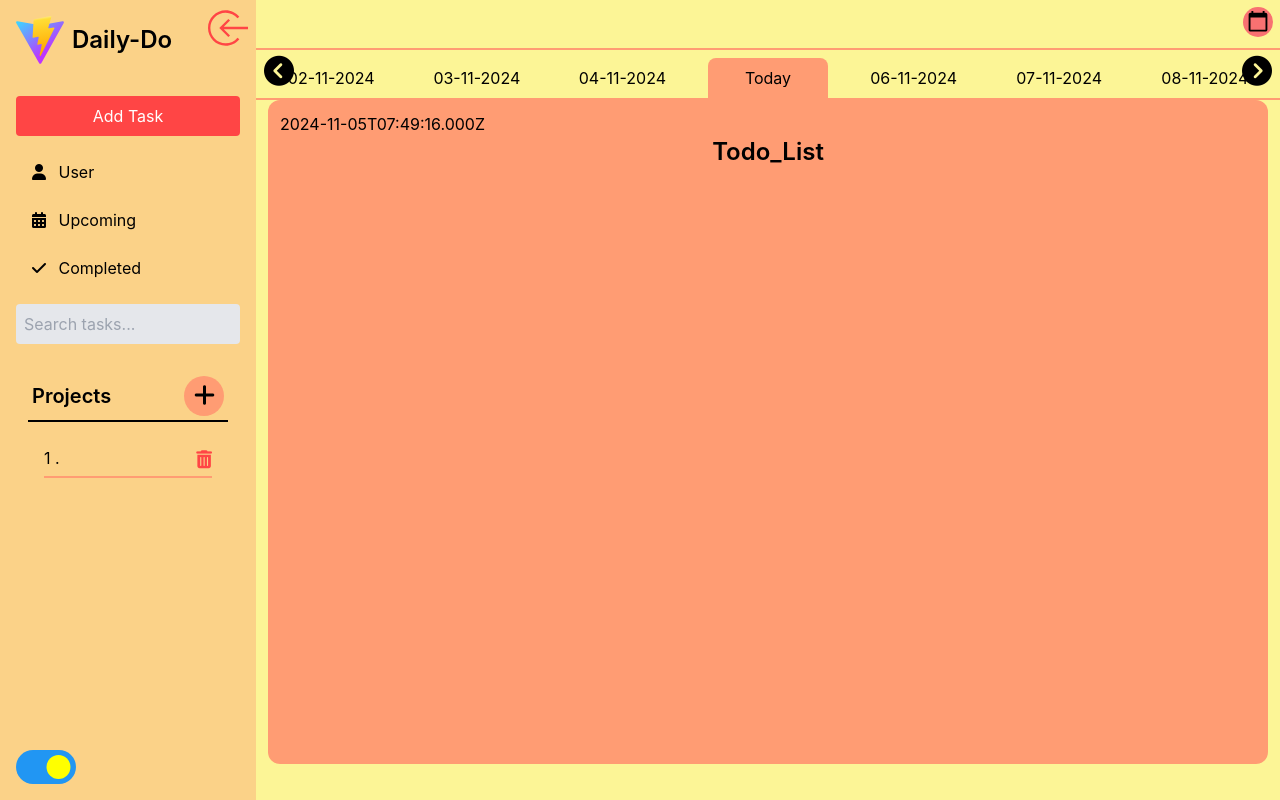
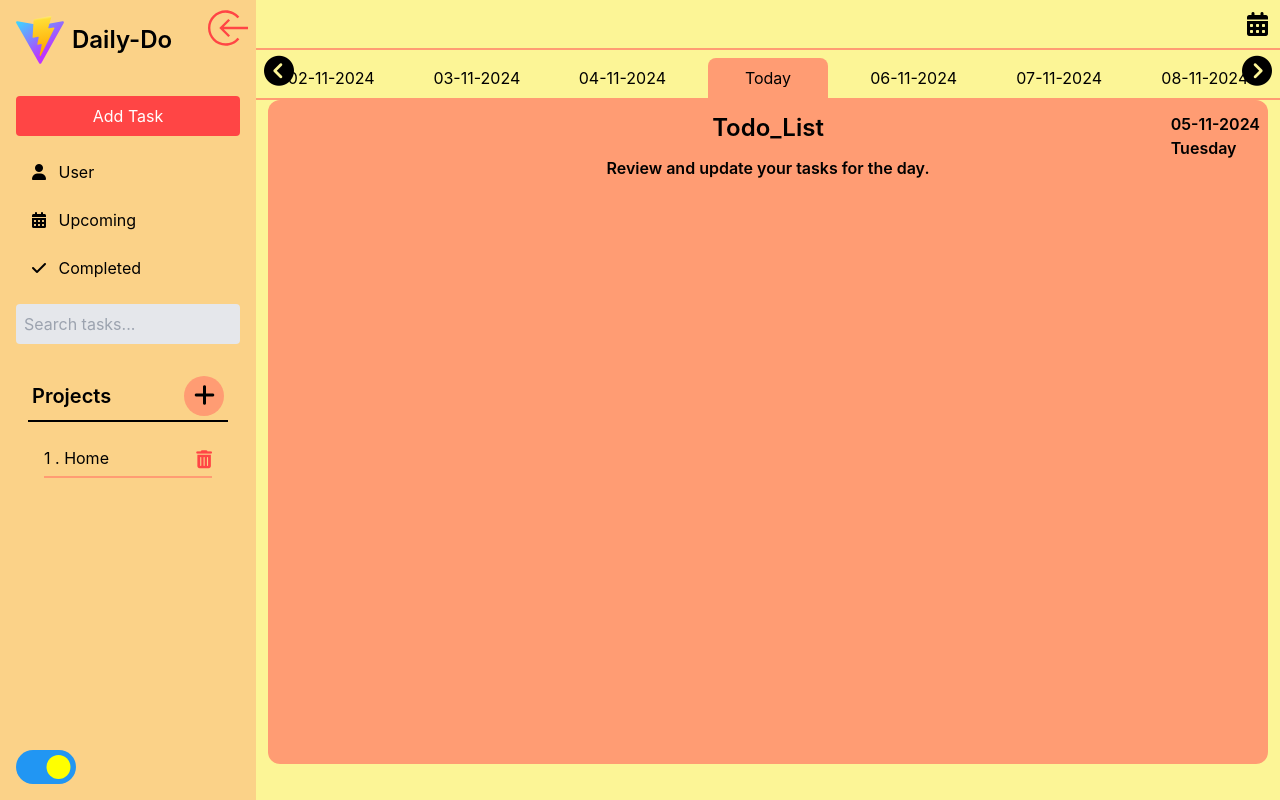
Before and after one commit to joseph-mv/daily_do, a React (Vite) app: page / in a window 1280 px wide. Built offline with nearby package versions, Linux system fonts and the light colour scheme.

Commit message:
fix:edit todo

```diff
--- a/src/components/Sidebar/Sidebar.tsx
+++ b/src/components/Sidebar/Sidebar.tsx
@@ -62,7 +62,7 @@ const Sidebar: React.FC = () => {
 
       {/* Sidebar */}
       <aside
-        className={`relative z-10 shrink-0 transition-all duration-300 ease-in-out ${
+        className={`relative z-10 shrink-0 transition-all duration-300 ease-in-out h-svh ${
           isSidebarOpen
             ? "translate-x-0 opacity-100"
             : "-translate-x-full opacity-0 hidden"
--- a/src/components/Sidebar/TaskPopup.tsx
+++ b/src/components/Sidebar/TaskPopup.tsx
@@ -52,7 +52,8 @@ const TaskPopup: FC<TaskPopupProps> = ({
 
   const handleSubmit = (e: React.FormEvent) => {
     e.preventDefault();
-    if (date && index) {
+
+    if (date && index!==undefined   ) {
       dispatch(deleteTodo({ dueDate: date, index: index }));
       deleteTodoInDb(date, index);
     }
@@ -72,7 +73,7 @@ const TaskPopup: FC<TaskPopupProps> = ({
         >
           <i className="fas fa-times"></i>
         </button>
-        <h2 className="text-2xl font-bold mb-4">Add Task</h2>
+        <h2 className="text-2xl font-bold mb-4">{date?"Edit Task":"Add Task"}</h2>
         <form onSubmit={handleSubmit}>
           <div>
             <label htmlFor="task" className="block text-gray-700">
--- a/src/components/main/Header.tsx
+++ b/src/components/main/Header.tsx
@@ -1,26 +1,23 @@
 import React, { useEffect, useState } from "react";
 import { dateToString } from "./utils";
-type HederProps={
-  setDate:React.Dispatch<React.SetStateAction<Date>>,
-  date:Date
-}
+type HederProps = {
+  setDate: React.Dispatch<React.SetStateAction<Date>>;
+  date: Date;
+};
 
-const Header: React.FC<HederProps> = ({setDate,date}) => {
+const Header: React.FC<HederProps> = ({ setDate, date }) => {
   const [startIndex, setStartIndex] = useState(0);
   const [daysArr, setDaysArr] = useState<string[]>([]);
-  const today =dateToString( new Date())
+  const today = dateToString(new Date());
 
   const Day = new Date(date);
   useEffect(() => {
-
     const days: string[] = [];
     function get11Days() {
       for (let i = -5; i < 6; i++) {
         const Day = new Date(date); // avoid conflict with -ve values and
         Day.setDate(date.getDate() + i);
-        days.push(
-         dateToString(Day)
-        ); // Format as DD-MM-YYYY
+        days.push(dateToString(Day)); // Format as DD-MM-YYYY
       }
     }
     get11Days();
@@ -28,24 +25,19 @@ const Header: React.FC<HederProps> = ({setDate,date}) => {
     setDaysArr([...days]);
   }, [date]);
 
-
   const handleLeftClick = () => {
     // console.log(Day)
     Day.setDate(date.getDate() + startIndex - 6);
     // console.log(Day)
     daysArr.pop();
-    daysArr.unshift(
-      dateToString(Day)
-    );
+    daysArr.unshift(dateToString(Day));
     setStartIndex((prevIndex) => prevIndex - 1);
   };
 
   const handleRightClick = () => {
     Day.setDate(date.getDate() + startIndex + 6);
     daysArr.shift();
-    daysArr.push(
-      dateToString(Day)
-    );
+    daysArr.push(dateToString(Day));
     setStartIndex((prevIndex) => prevIndex + 1);
   };
 
@@ -54,19 +46,18 @@ const Header: React.FC<HederProps> = ({setDate,date}) => {
   };
 
   const handleDate = (e: React.ChangeEvent<HTMLInputElement>) => {
-
     setDate(new Date(e.target.value));
   };
-  const handleDateClick=(day:string)=>{
-
-    setDate(new Date(day.split('-').reverse().join('-')))
-  }
+  const handleDateClick = (day: string) => {
+    setDate(new Date(day.split("-").reverse().join("-")));
+  };
 
   return (
-    <header className=" m-0 mx-auto p-2 mt-12 border-y-2 border-coral">
+    <header className=" m-0 mx-auto p-2 mt-12 border-y-2  border-coral">
+      <i className="absolute top-3 right-3 text-2xl hover:-rotate-12  fa-solid fa-calendar-days"></i>
       <input
         onChange={handleDate}
-        className="cursor-pointer hover:-rotate-12 absolute top-3 right-3 size-5 scale-150 rounded-full bg-red-400"
+        className="cursor-pointer opacity-0 absolute top-3 right-3 scale-150 rounded-full size-5 "
         type="date"
       />
 
@@ -78,9 +69,15 @@ const Header: React.FC<HederProps> = ({setDate,date}) => {
       <ul className="flex w-[80%]   mx-auto items-center justify-center gap-[2vw]">
         {daysArr.map((day) => {
           return (
-            <li  onClick={()=>handleDateClick(day)} key={day} className={`${dateToString(date)===day && 'relative bg-coral px-4 rounded-t-lg  after:absolute  after:top-[90%]  after:left-0 after:w-full after:h-full after:clip  after:bg-coral after:'} min-w-[120px] text-center cursor-pointer pt-2 text-nowrap hover:scale-105`}>
+            <li
+              onClick={() => handleDateClick(day)}
+              key={day}
+              className={`${
+                dateToString(date) === day &&
+                "relative bg-coral px-4 rounded-t-lg  after:absolute  after:top-[90%]  after:left-0 after:w-full after:h-full after:clip  after:bg-coral after:"
+              } min-w-[120px] text-center cursor-pointer pt-2 text-nowrap hover:scale-105`}
+            >
               {getDisplayText(day) || day}
-
             </li>
           );
         })}
--- a/src/components/main/TodoList.tsx
+++ b/src/components/main/TodoList.tsx
@@ -1,6 +1,6 @@
 import { useDispatch, useSelector } from "react-redux";
 import { InitialState } from "../../redux/reducers/type";
-import { dateToString } from "./utils";
+import { dateToDay, dateToString } from "./utils";
 import { checkTodo, deleteTodo } from "../../redux/reducers/todoReducer";
 import {  checkTodoInDb, deleteTodoInDb } from "../../idb/todoService";
 import { useState } from "react";
@@ -41,14 +41,19 @@ const handleChecked=(index:number)=>{
 
   return (
     <div  className=" relative bg-coral p-3 mx-3    rounded-xl h-[83%]">
-      {date.toISOString()}
+ <div className="flex flex-col absolute right-2 font-semibold">
+ <span className="">{dateToString(date)} </span>
+ <span> {dateToDay(date)}</span>
+  </div>
 
 
       <h1 className=" text-center mb-3 font-semibold  text-2xl">Todo_List</h1>
+      <h2 className="text-center font-semibold">Review and update your tasks for the day.</h2>
       <ul className="m-4 grid p-2 overflow-auto max-h-[90%]  grid-cols-[repeat(auto-fit,_minmax(350px,_1fr))]  gap-4 ">
         {todoList?.map((todo,index) => {
           return (
-            <div key={index} className="flex w-[360px] min-h-28 overflow-hidden  m-auto items-center justify-between pl-4 bg-white shadow-md rounded-lg mb-4 ">
+            <div key={index} className="relative flex w-[360px] min-h-28 overflow-hidden  m-auto items-center justify-between pl-4 bg-white shadow-md rounded-lg mb-4 ">
+                <span className="absolute top-1 left-1  bg-coral size-5 rounded-full text-center font-semibold">{index+1}</span>
               <div className=" flex m-2   items-center">
                 <input
                   type="checkbox"
--- a/src/components/main/utils.ts
+++ b/src/components/main/utils.ts
@@ -6,3 +6,9 @@ export const dateToString=(date:Date)=>{
     .reverse()
     .join("-");
 }
+const daysOfWeek = ['Sunday', 'Monday', 'Tuesday', 'Wednesday', 'Thursday', 'Friday', 'Saturday'];
+
+
+export const dateToDay=(date:Date)=>{
+ return daysOfWeek[date.getDay()]
+}
--- a/src/idb/indexedDB.ts
+++ b/src/idb/indexedDB.ts
@@ -37,7 +37,7 @@ const dbPromise = openDB<MyDB>("dailyDo-database", 1, {
 });
 
 export const loadInitialState = async (): Promise<InitialState> => {
-  const projects = (await getProjectsFromIdb()) ?? [""];
+  const projects = (await getProjectsFromIdb()) ?? ["Home"];
   const todo = (await getAllTodo()) || {};
 
   return {
```
